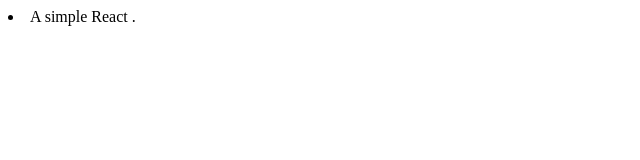
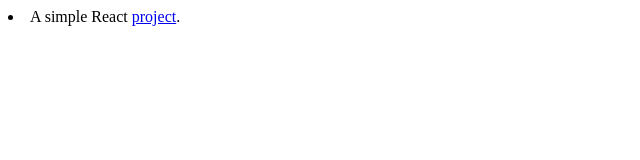
Before and after one commit to itse1411/itse-2402, a plain HTML site: page week07/index.html in a window 1280 px wide. Shown: the full height of the page, 0-640 px from the left. Drawn offline with Linux system fonts and the light colour scheme.

Commit message:
Update index.html

```diff
--- a/week07/index.html
+++ b/week07/index.html
@@ -7,7 +7,7 @@
     <title>Week 7</title>
 </head>
 <body>
-    <li>A simple React <a href=react/index.html></a>.</li>
+    <li>A simple React <a href=react/index.html>project</a>.</li>
 
 </body>
 </html>
```
